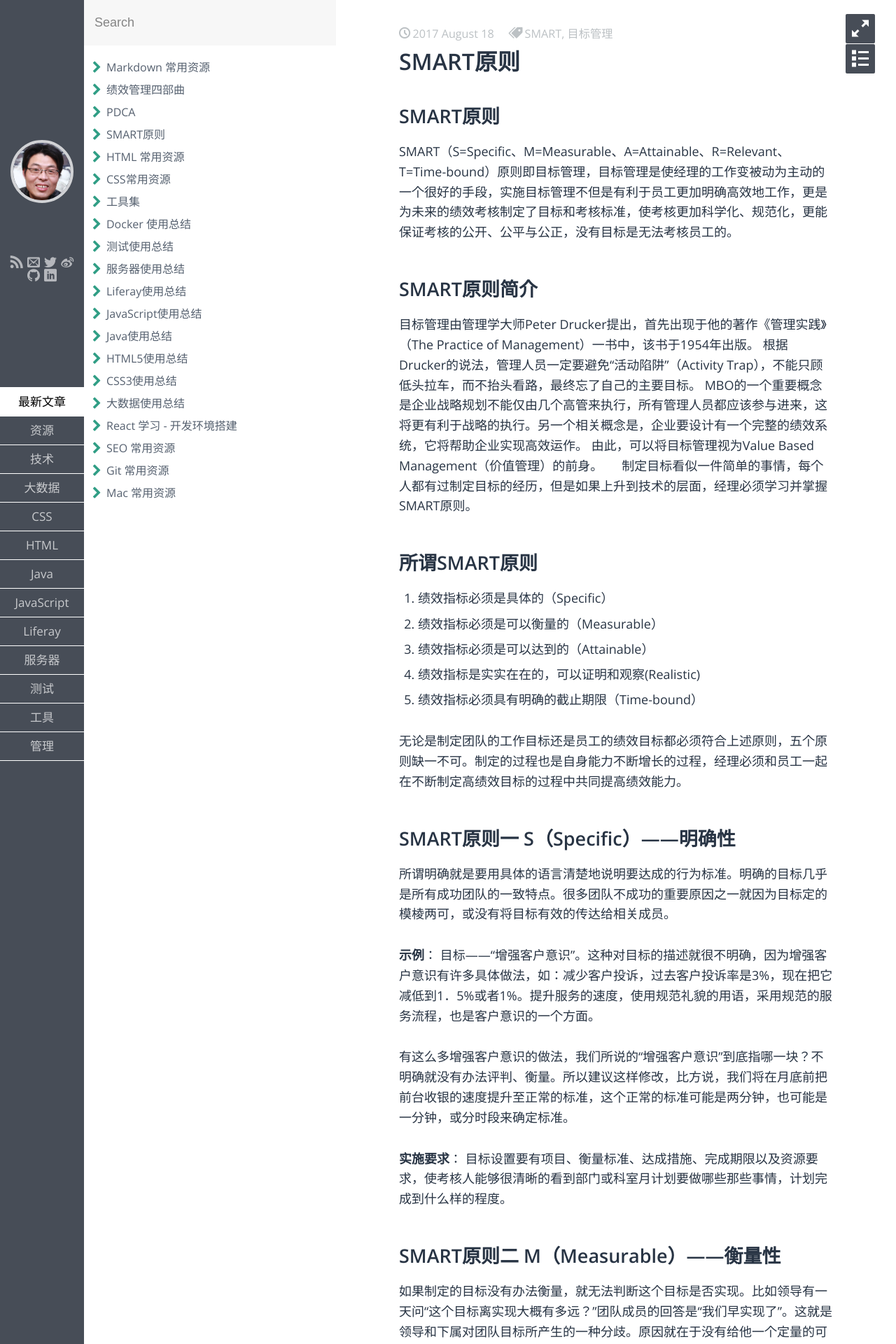
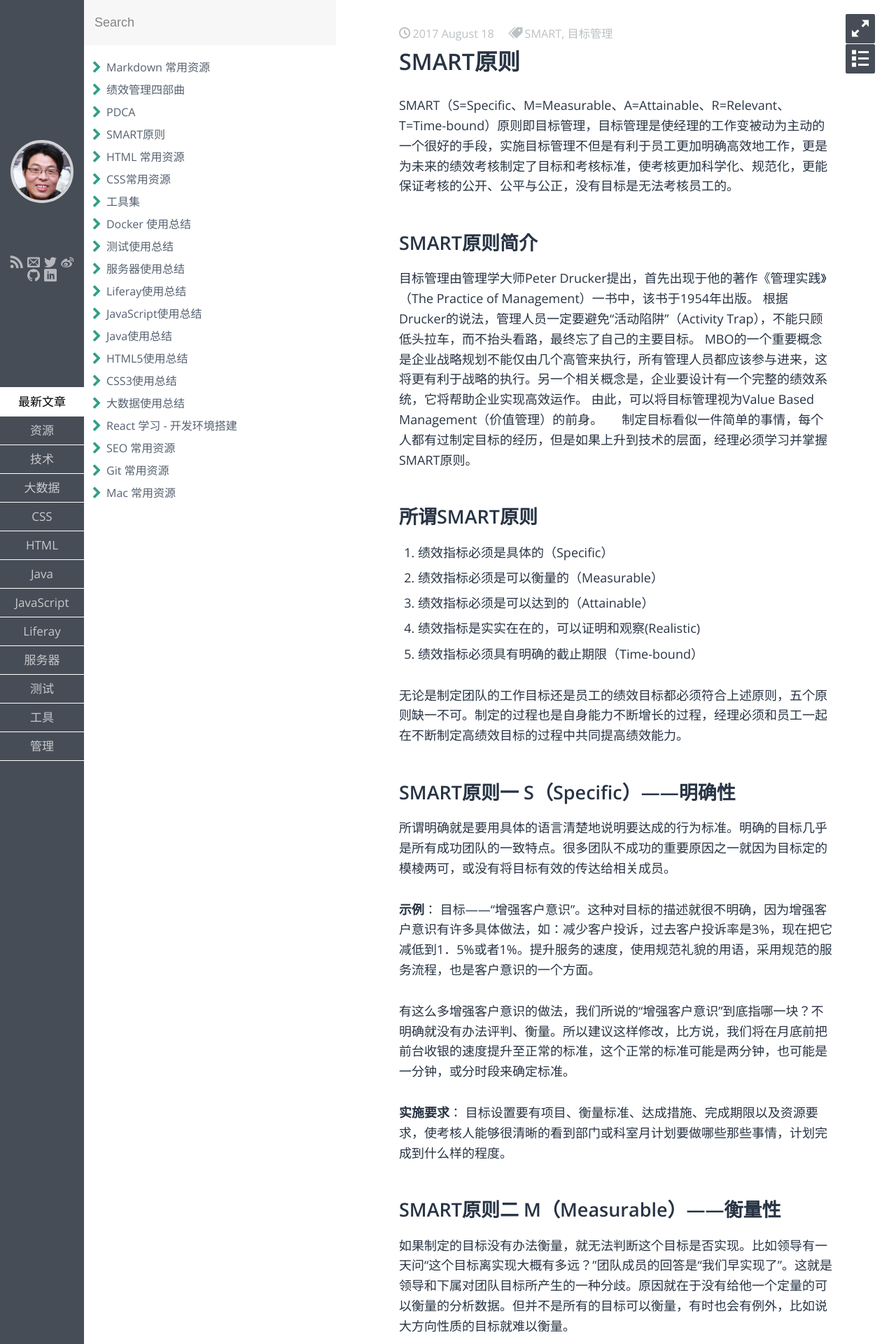
Before and after one commit to sohui/sohui.github.io, a Jekyll site: the page built from _posts/mba/2017-08-18-smart-principle.md, in a window 1280 px wide. Shown: the top 1920 px of the page at 70% size. Built offline with Jekyll 4.4.1, drawn with Linux system fonts in a browser that asks for light colours; some web fonts are replaced; comment, search, counter and statistics services are not loaded.

Commit message:
Format SMART原则初稿

```diff
--- a/_posts/mba/2017-08-18-smart-principle.md
+++ b/_posts/mba/2017-08-18-smart-principle.md
@@ -6,7 +6,6 @@ tags: SMART 目标管理
 keywords: smart 管理 目标管理
 ---
 
-## SMART原则
 SMART（S=Specific、M=Measurable、A=Attainable、R=Relevant、T=Time-bound）原则即目标管理，目标管理是使经理的工作变被动为主动的一个很好的手段，实施目标管理不但是有利于员工更加明确高效地工作，更是为未来的绩效考核制定了目标和考核标准，使考核更加科学化、规范化，更能保证考核的公开、公平与公正，没有目标是无法考核员工的。
 
 ## SMART原则简介
```
